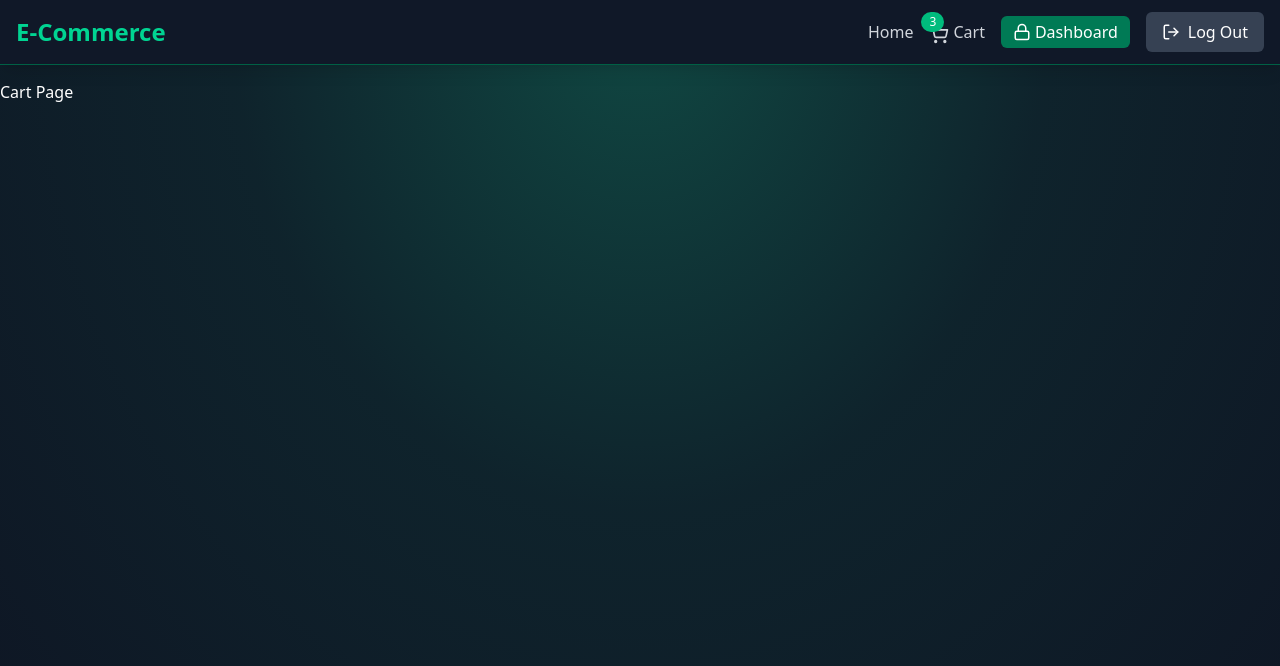
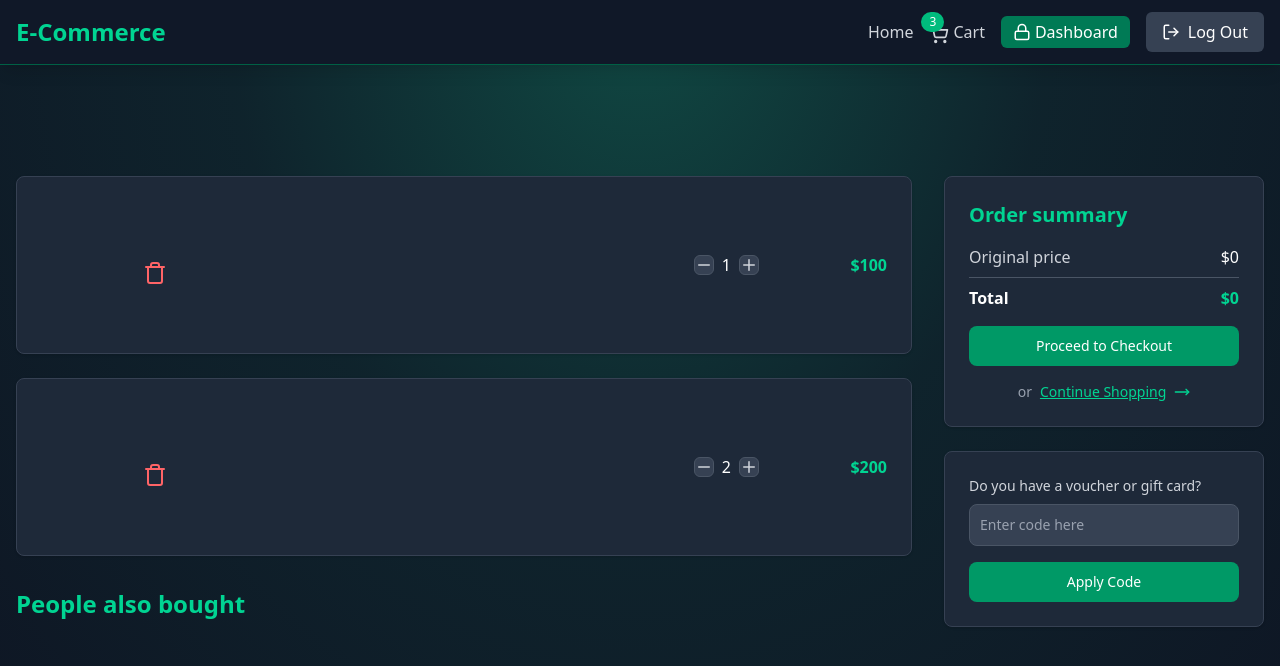
Before and after one commit to Sourasish01/MERN_ECom, a Next.js app in the folder frontend/: page /cart in a window 1280 px wide. Shown: the top 666 px of the page. Built offline with nearby package versions, Linux system fonts and the light colour scheme.

Commit message:
cart page : emptycartui component done..., main page.jsx ui done

```diff
--- a/frontend/src/app/cart/page.jsx
+++ b/frontend/src/app/cart/page.jsx
@@ -1,5 +1,67 @@
 'use client';
 
-export default function Page() {
-  return <div>Cart Page</div>;
-}
+
+//import { useCartStore } from "../stores/useCartStore";
+import { motion } from "framer-motion";
+import EmptyCartUI from "@/components/EmptyCartUI";
+import CartItem from "@/components/CartItem";
+import PeopleAlsoBought from "@/components/PeopleAlsoBought";
+import OrderSummary from "@/components/OrderSummary";
+import GiftCouponCard from "@/components/GiftCouponCard";
+
+const CartPage = () => {
+	//const { cart } = useCartStore();
+  const cart = [
+    {
+      _id: "1",
+      title: "Product 1",
+      price: 100,
+      quantity: 1,
+    },
+    {
+      _id: "2",
+      title: "Product 2",
+      price: 200,
+      quantity: 2,
+    },
+  ];
+
+	return (
+		<div className='py-8 md:py-16'>
+			<div className='mx-auto max-w-screen-xl px-4 2xl:px-0'>
+				<div className='mt-6 sm:mt-8 md:gap-6 lg:flex lg:items-start xl:gap-8'>
+					<motion.div
+						className='mx-auto w-full flex-none lg:max-w-2xl xl:max-w-4xl'
+						initial={{ opacity: 0, x: -20 }}
+						animate={{ opacity: 1, x: 0 }}
+						transition={{ duration: 0.5, delay: 0.2 }}
+					>
+						{cart?.length === 0 ? (
+							<EmptyCartUI />
+						) : (
+							<div className='space-y-6'>
+								{cart.map((item) => (
+									<CartItem key={item._id} item={item} />
+								))}
+							</div>
+						)}
+						{cart?.length > 0 && <PeopleAlsoBought />}
+					</motion.div>
+
+					{cart?.length > 0 && (
+						<motion.div
+							className='mx-auto mt-6 max-w-4xl flex-1 space-y-6 lg:mt-0 lg:w-full'
+							initial={{ opacity: 0, x: 20 }}
+							animate={{ opacity: 1, x: 0 }}
+							transition={{ duration: 0.5, delay: 0.4 }}
+						>
+							<OrderSummary />
+							<GiftCouponCard />
+						</motion.div>
+					)}
+				</div>
+			</div>
+		</div>
+	);
+};
+export default CartPage;
--- /dev/null
+++ b/frontend/src/components/EmptyCartUI.jsx
@@ -0,0 +1,30 @@
+'use client'
+
+import React, { use } from 'react'
+import { motion } from "framer-motion";
+import Link from "next/link";
+import { ShoppingCart } from "lucide-react";
+
+
+const EmptyCartUI = () => {
+  return (
+    <motion.div
+      className='flex flex-col items-center justify-center space-y-4 py-16'
+      initial={{ opacity: 0, y: 20 }}
+      animate={{ opacity: 1, y: 0 }}
+      transition={{ duration: 0.5 }}
+    >
+      <ShoppingCart className='h-24 w-24 text-gray-300' />
+      <h3 className='text-2xl font-semibold '>Your cart is empty</h3>
+      <p className='text-gray-400'>Looks like you {"haven't"} added anything to your cart yet.</p>
+      <Link
+        className='mt-4 rounded-md bg-emerald-500 px-6 py-2 text-white transition-colors hover:bg-emerald-600'
+        href='/'
+      >
+        Start Shopping
+      </Link>
+    </motion.div>
+  )
+}
+
+export default EmptyCartUI
--- a/frontend/src/components/OrderSummary.jsx
+++ b/frontend/src/components/OrderSummary.jsx
@@ -59,13 +59,13 @@ const OrderSummary = () => {
 							<dd className='text-base font-medium text-emerald-400'>-${formattedSavings}</dd>
 						</dl>
 					)}
-
+{					/*
 					{coupon && isCouponApplied && (
 						<dl className='flex items-center justify-between gap-4'>
 							<dt className='text-base font-normal text-gray-300'>Coupon ({coupon.code})</dt>
 							<dd className='text-base font-medium text-emerald-400'>-{coupon.discountPercentage}%</dd>
 						</dl>
-					)}
+					)} */}
 					<dl className='flex items-center justify-between gap-4 border-t border-gray-600 pt-2'>
 						<dt className='text-base font-bold text-white'>Total</dt>
 						<dd className='text-base font-bold text-emerald-400'>${formattedTotal}</dd>
@@ -85,7 +85,7 @@ const OrderSummary = () => {
 				<div className='flex items-center justify-center gap-2'>
 					<span className='text-sm font-normal text-gray-400'>or</span>
 					<Link
-						to='/'
+						href='/'
 						className='inline-flex items-center gap-2 text-sm font-medium text-emerald-400 underline
                          hover:text-emerald-300 hover:no-underline'
 					>
```
